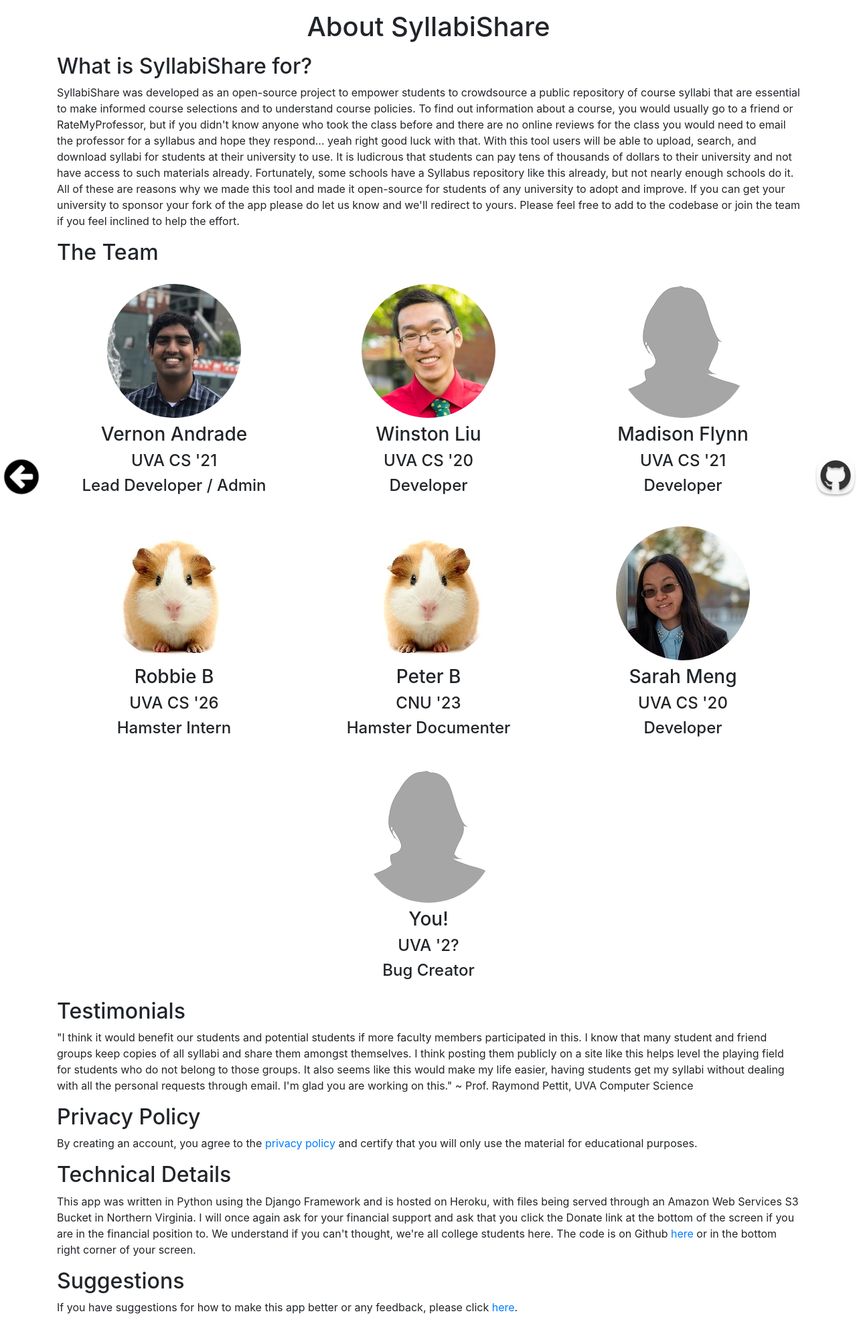
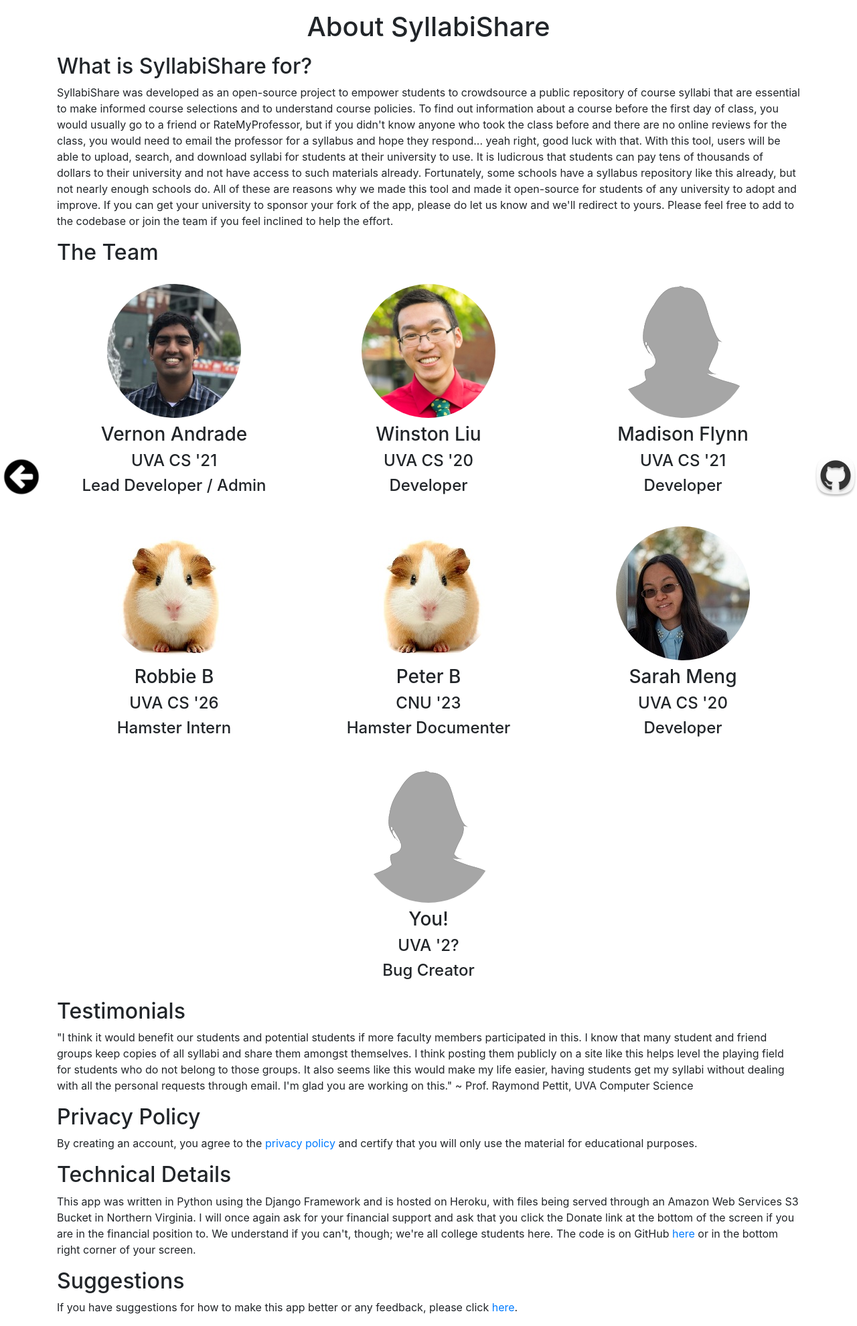
Before and after one commit to SyllabiShare/syllabi-share, a Django app: page /about/ in a window 1280 px wide. Shown: the part 56-2036 px from the top of the page at 67% size. Run offline with Django 3.2, Linux system fonts and the light colour scheme; some libraries are stand-ins or nearby versions.

Commit message:
minor typographical fixes/improvements

```diff
--- a/syllabiShare/views.py
+++ b/syllabiShare/views.py
@@ -30,12 +30,12 @@ class ActivateAccount(View):
             user.profile.email_confirmed = True
             user.save()
             login(request, user)
-            messages.success(request, 'Your account has been confirmed')
+            messages.success(request, 'Your account has been confirmed.')
             return redirect('syllabiShare:index')
         else:
             # TODO: Throwing them back to the home page doesn't seem too helpful here.
             # They should have a way of regenerating an email.
-            messages.warning(request, 'The confirmation link was invalid, possibly because it has already been used')
+            messages.warning(request, 'The confirmation link was invalid, possibly because it has already been used.')
             return redirect('syllabiShare:index')
 
 
--- a/templates/about.html
+++ b/templates/about.html
@@ -5,12 +5,12 @@
 <h2>What is SyllabiShare for?</h2>
 <p>
   SyllabiShare was developed as an open-source project to empower students to crowdsource a public repository of course syllabi that are essential to make informed course selections and to understand course policies.
-  To find out information about a course, you would usually go to a friend or RateMyProfessor, but if you didn't know anyone who took the class before and there are no online reviews for the class you would need to email the professor for a syllabus and hope they respond... yeah right good luck with that.
-  With this tool users will be able to upload, search, and download syllabi for students at their university to use.
+  To find out information about a course before the first day of class, you would usually go to a friend or RateMyProfessor, but if you didn't know anyone who took the class before and there are no online reviews for the class, you would need to email the professor for a syllabus and hope they respond... yeah right, good luck with that.
+  With this tool, users will be able to upload, search, and download syllabi for students at their university to use.
   It is ludicrous that students can pay tens of thousands of dollars to their university and not have access to such materials already.
-  Fortunately, some schools have a Syllabus repository like this already, but not nearly enough schools do it.
+  Fortunately, some schools have a syllabus repository like this already, but not nearly enough schools do.
   All of these are reasons why we made this tool and made it open-source for students of any university to adopt and improve.
-  If you can get your university to sponsor your fork of the app please do let us know and we'll redirect to yours.
+  If you can get your university to sponsor your fork of the app, please do let us know and we'll redirect to yours.
   Please feel free to add to the codebase or join the team if you feel inclined to help the effort.
 </p>
 <h2>The Team</h2>
@@ -66,7 +66,7 @@
   and certify that you will only use the material for educational purposes.
 </p>
 <h2>Technical Details</h2>
-<p>This app was written in Python using the Django Framework and is hosted on Heroku, with files being served through an Amazon Web Services S3 Bucket in Northern Virginia.  I will once again ask for your financial support and ask that you click the Donate link at the bottom of the screen if you are in the financial position to. We understand if you can't thought, we're all college students here. The code is on Github <a href="https://github.com/SyllabiShare/syllabi-share">here</a> or in the bottom right corner of your screen.</p>
+<p>This app was written in Python using the Django Framework and is hosted on Heroku, with files being served through an Amazon Web Services S3 Bucket in Northern Virginia.  I will once again ask for your financial support and ask that you click the Donate link at the bottom of the screen if you are in the financial position to. We understand if you can't, though; we're all college students here. The code is on GitHub <a href="https://github.com/SyllabiShare/syllabi-share">here</a> or in the bottom right corner of your screen.</p>
 <h2>Suggestions</h2>
 <p>If you have suggestions for how to make this app better or any feedback, please click <a href="{% url 'syllabiShare:suggest' %}">here</a>.</p>
 <a href="/"><img class="left" src="{% static 'left.png' %}"></a>
--- a/templates/base-deprecated.html
+++ b/templates/base-deprecated.html
@@ -3,7 +3,7 @@
 <html lang="en">
   <head>
     <meta charset="utf-8">
-    <title> Syllabi Share </title>
+    <title> SyllabiShare </title>
 
     <link rel="shortcut icon" href="{% static 'favicon.ico' %}">
 
--- a/templates/base.html
+++ b/templates/base.html
@@ -5,7 +5,7 @@
   <meta charset="utf-8">
 
   {% block title %}
-  <title>Syllabi Share</title>
+  <title>SyllabiShare</title>
   {% endblock %}
 
   <link rel="shortcut icon" href="{% static 'favicon.ico' %}">
--- a/templates/index.html
+++ b/templates/index.html
@@ -2,7 +2,7 @@
 {% load static %}
 {% block content %}
 
-<h4 class="text-center">There {{num|pluralize:"is,are"}} {{num}} Syllab{{num|pluralize:"us,i"}} for the {{school}}! Add More!</h4>
+<h4 class="text-center">There {{num|pluralize:"is,are"}} {{num}} syllab{{num|pluralize:"us,i"}} for the {{school}}! Would you like to <a href="/upload">add a syllabus</a>?</h4>
 
 <div style="width: 60%; margin: auto;" class="text-center">
   {% for dept in posts %}
```
Also changed, not shown: templates/display.html (+7 -3 lines).
